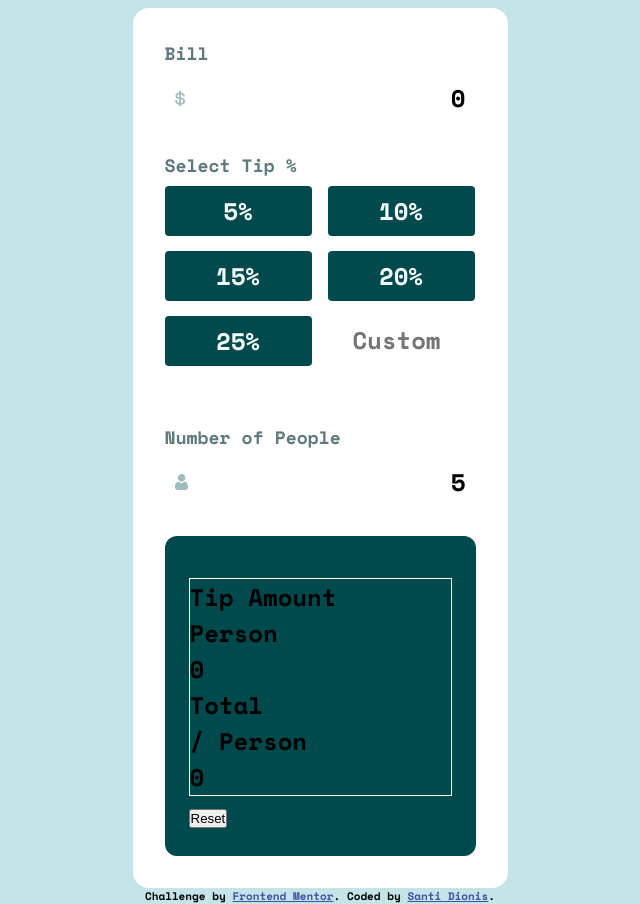
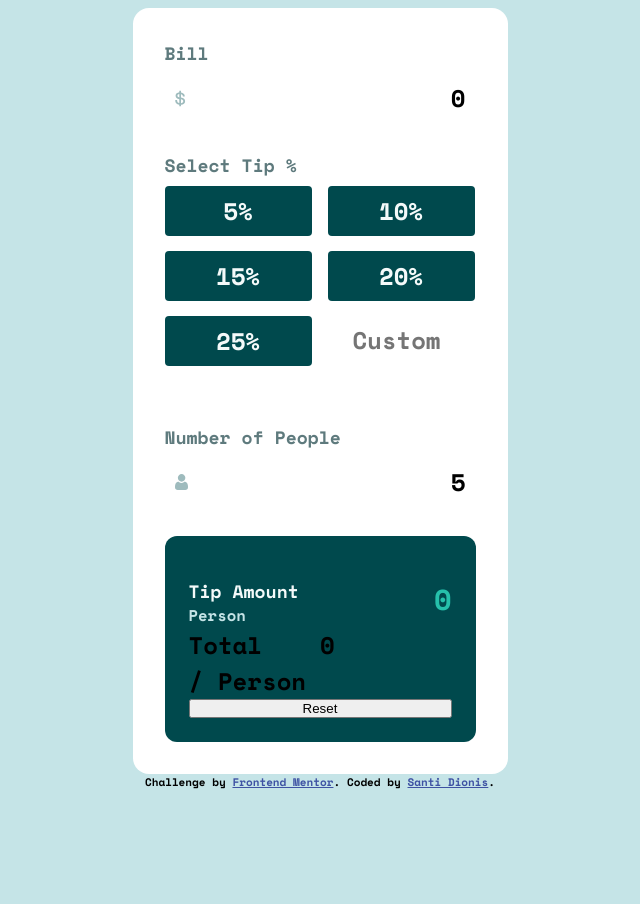
Before and after one commit to shencanet/Calculadora-propinas, a website: page index.html in a window 1280 px wide. Shown: the part 194-1098 px from the top of the page, without its empty margins (320-960 px from the left). After the commit the page ends 984 px from the top, so only its background shows below. Drawn offline with nearby package versions, Linux system fonts and the light colour scheme.

Commit message:
ADD: sass

```diff
--- a/sass/styles.scss
+++ b/sass/styles.scss
@@ -79,12 +79,38 @@
     background-color: variables.$Very-dark-cyan;
     border-radius: 12px;
     padding: 42px 24px 24px;
+    display: flex;
+    flex-direction: column;
+    //justify-content: space-between;
 
 
 }
+
 .results{
-   border: 1px solid white;
+    display: grid;
+    grid-template-columns: 1fr 1fr;
+    &__tip-amount{
+
+        font-size: 0.75em;
+        color: variables.$Very-light-grayish-cyan;
+    }
+    &__tip-person{
+
+        font-size: 0.65em;
+        color: variables.$Light-grayish-cyan;
+    }
+    &__tip-value{
+       font-size: 1.2em;
+       color: variables.$Strong-cyan;
+       text-align: right;
+    }
+    &__total-amount{
+
+    }
 }
+
+
+
 
 .attribution{
     font-size: 11px;
```
Also changed, not shown: styles.css, 1 other file.
